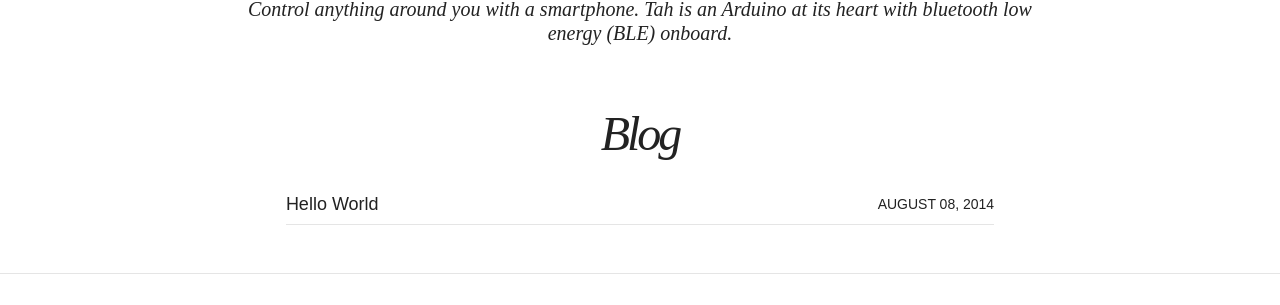
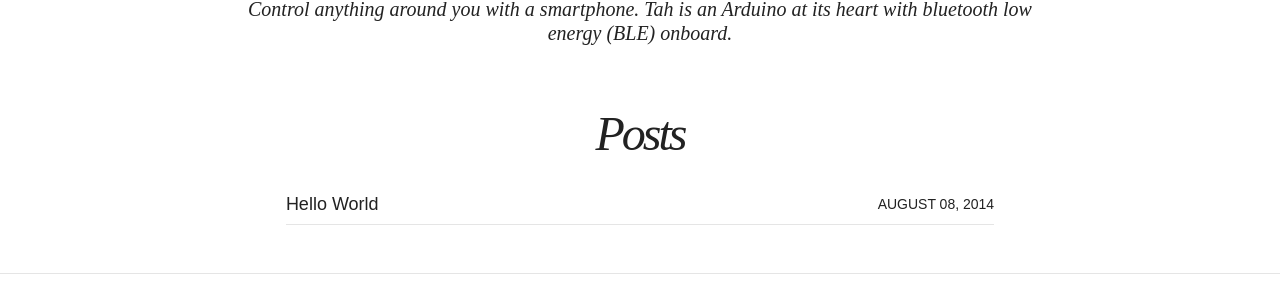
Before and after one commit to tah-io/tah-io.github.io, a Jekyll site: the page built from posts/index.md, in a window 1280 px wide. Shown: the part 375-680 px from the top of the page. Built offline with Jekyll 4.4.1, drawn with Linux system fonts in a browser that asks for light colours; nearby versions of some CDN libraries.

Commit message:
Blog folder renamed to post
Blog Folder renamed to Post to change the generated url from /blog/post-name to /post-name

```diff
--- a/_data/navigation.yml
+++ b/_data/navigation.yml
@@ -1,7 +1,7 @@
 # Site navigation links
 
 - title: Posts
-  url: /post/
+  url: /posts/
 
 - title: About Us
   url: http://revealinghour.in/about/
--- a/_includes/head.html
+++ b/_includes/head.html
@@ -25,7 +25,7 @@
 <!-- For all browsers -->
 <link rel="stylesheet" href="{{ site.url }}/assets/css/main.css">
 <!-- Webfonts -->
-<script src="//use.edgefonts.net/source-sans-pro:n2,i2,n3,i3,n4,i4,n6,i6,n7,i7,n9,i9;source-code-pro:n4,n7;volkhov.js"></script>
+<!-- <script src="//use.edgefonts.net/source-sans-pro:n2,i2,n3,i3,n4,i4,n6,i6,n7,i7,n9,i9;source-code-pro:n4,n7;volkhov.js"></script> -->
 
 <meta http-equiv="cleartype" content="on">
 
--- a/blog/index.md
+++ b/posts/index.md
@@ -1,11 +1,11 @@
 ---
 layout: page
-title: Blog
+title: Posts
 excerpt: "An archive of blog posts sorted by date."
 ---
 
 <ul class="post-list">
-{% for post in site.categories.blog %}
+{% for post in site.posts %}
   <li><article><a href="{{ site.url }}{{ post.url }}">{{ post.title }} <span class="entry-date"><time datetime="{{ post.date | date_to_xmlschema }}">{{ post.date | date: "%B %d, %Y" }}</time></span></a></article></li>
 {% endfor %}
 </ul>
```
Also changed, not shown: _posts/2014-08-08-hello-world.md (renamed from _posts/blog/2014-08-08-hello-world.md, +1 -1 lines), post/index.md (deleted, +0 -11 lines).
